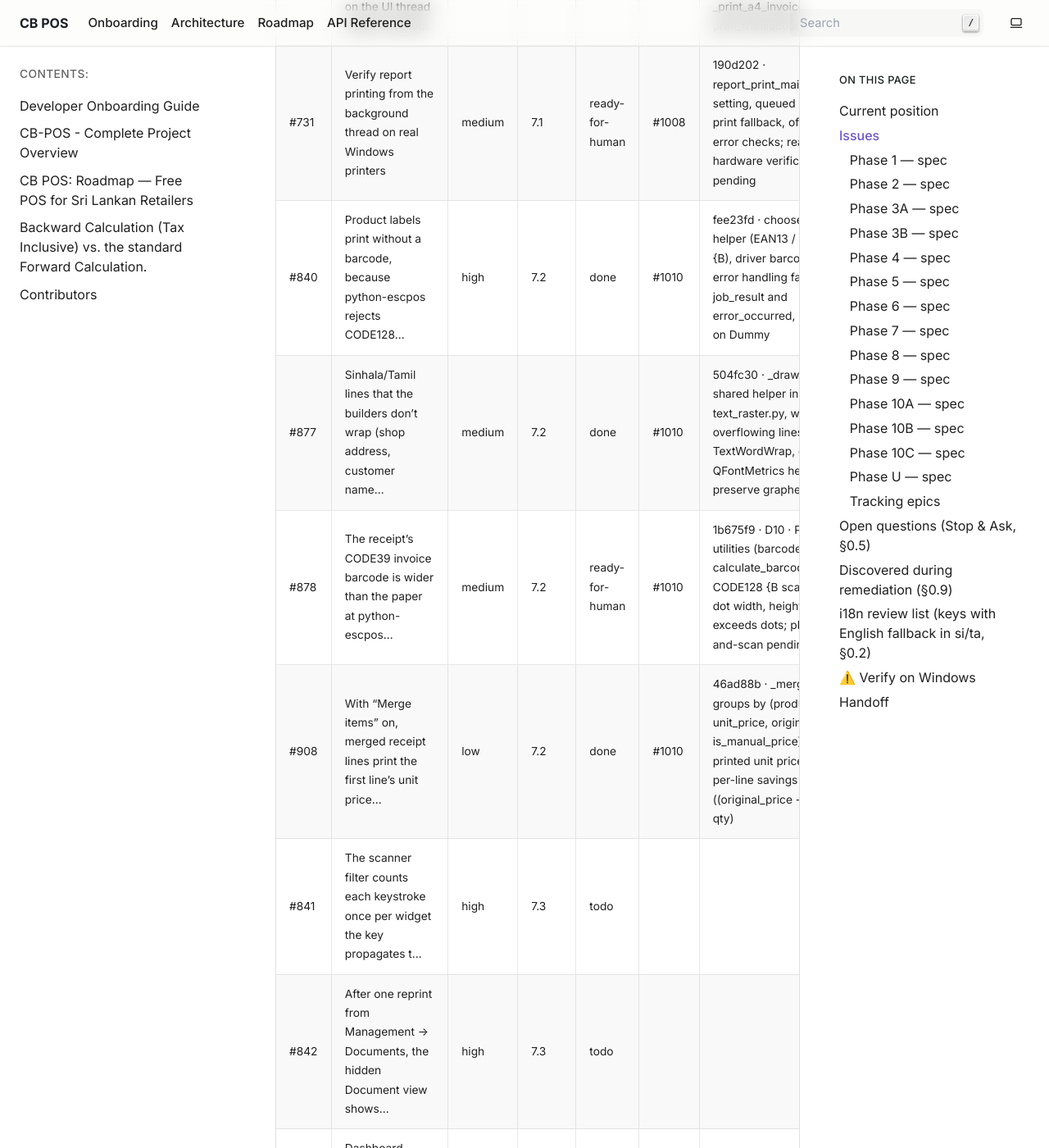
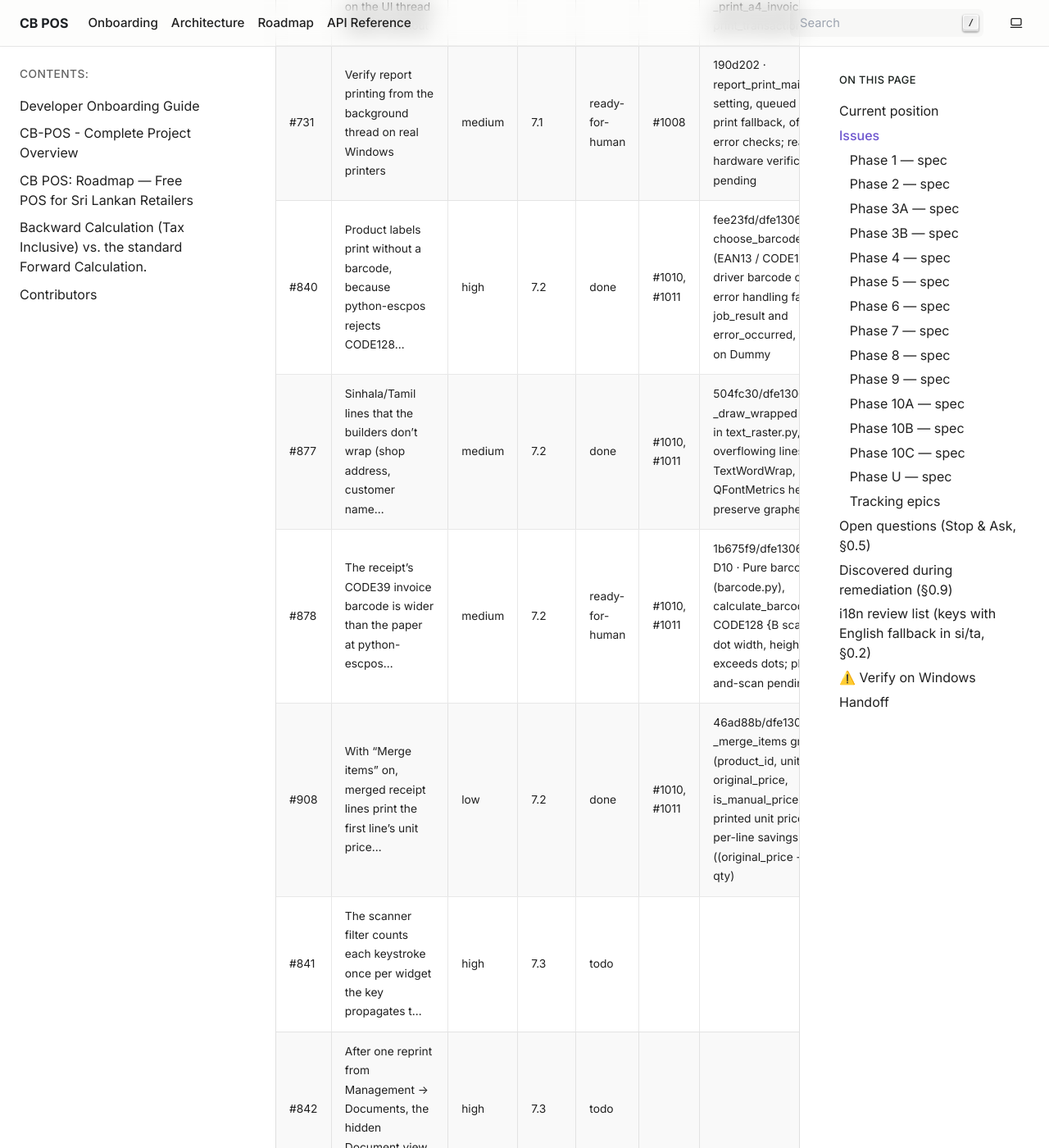
Before and after one commit to HMAHD/CB-POS, a Sphinx documentation site: the page built from docs/remediation/PROGRESS.md, in a window 1280 px wide and 1400 px high, scrolled down 17365 px. Shown: the whole window at 82% size. Built offline with Sphinx 7.4.7, drawn with Linux system fonts in a browser that asks for light colours; pages that are not in the unit, such as notebooks, are missing from menus; some of the changed text lies outside the part shown.

Commit message:
docs(progress): record merge of Batch 7.2 PR #1011 and start Batch 7.3

```diff
--- a/docs/remediation/PROGRESS.md
+++ b/docs/remediation/PROGRESS.md
@@ -170,10 +170,10 @@ Statuses: `todo` · `in-progress` · `blocked (Q#)` · `pr-open` · `done` (merg
 | #803 | Configured A4 printer is ignored; invoices go to the Windows default printer | medium | 7.1 | done | #1008 | 9a8cc00 · _resolve_a4_printer routes A4 invoice to configured printer or falls back to default |
 | #879 | The A4 tax invoice PDF is built synchronously on the UI thread inside checkout | medium | 7.1 | done | #1008 | b08a23f/82dff26/41e2854 · a4_invoice background worker job, eager relationship loading, queue via _print_a4_invoice in print_transaction |
 | #731 | Verify report printing from the background thread on real Windows printers | medium | 7.1 | ready-for-human | #1008 | 190d202 · report_print_main_thread_final setting, queued main-thread print fallback, offline/cancel error checks; real Windows hardware verification matrix pending |
-| #840 | Product labels print without a barcode, because python-escpos rejects CODE128… | high | 7.2 | done | #1010 | fee23fd · choose_barcode helper (EAN13 / CODE128 {C / {B), driver barcode command error handling fails job with job_result and error_occurred, GS k verified on Dummy |
-| #877 | Sinhala/Tamil lines that the builders don't wrap (shop address, customer name… | medium | 7.2 | done | #1010 | 504fc30 · _draw_wrapped shared helper in text_raster.py, wrap overflowing lines with TextWordWrap, dynamic QFontMetrics height, preserve grapheme clusters |
-| #878 | The receipt's CODE39 invoice barcode is wider than the paper at python-escpos… | medium | 7.2 | ready-for-human | #1010 | 1b675f9 · D10 · Pure barcode utilities (barcode.py), calculate_barcode_width, CODE128 {B scaling to paper dot width, height 60, omit if exceeds dots; physical print-and-scan pending |
-| #908 | With "Merge items" on, merged receipt lines print the first line's unit price… | low | 7.2 | done | #1010 | 46ad88b · _merge_items groups by (product_id, unit_price, original_price, is_manual_price), honest printed unit price, accurate per-line savings ((original_price - unit_price) * qty) |
+| #840 | Product labels print without a barcode, because python-escpos rejects CODE128… | high | 7.2 | done | #1010, #1011 | fee23fd/dfe1306, d311f62 · choose_barcode helper (EAN13 / CODE128 {C / {B), driver barcode command error handling fails job with job_result and error_occurred, GS k verified on Dummy |
+| #877 | Sinhala/Tamil lines that the builders don't wrap (shop address, customer name… | medium | 7.2 | done | #1010, #1011 | 504fc30/dfe1306, d311f62 · _draw_wrapped shared helper in text_raster.py, wrap overflowing lines with TextWordWrap, dynamic QFontMetrics height, preserve grapheme clusters |
+| #878 | The receipt's CODE39 invoice barcode is wider than the paper at python-escpos… | medium | 7.2 | ready-for-human | #1010, #1011 | 1b675f9/dfe1306, d311f62 · D10 · Pure barcode utilities (barcode.py), calculate_barcode_width, CODE128 {B scaling to paper dot width, height 60, omit if exceeds dots; physical print-and-scan pending |
+| #908 | With "Merge items" on, merged receipt lines print the first line's unit price… | low | 7.2 | done | #1010, #1011 | 46ad88b/dfe1306, d311f62 · _merge_items groups by (product_id, unit_price, original_price, is_manual_price), honest printed unit price, accurate per-line savings ((original_price - unit_price) * qty) |
 | #841 | The scanner filter counts each keystroke once per widget the key propagates t… | high | 7.3 | todo | | |
 | #842 | After one reprint from Management → Documents, the hidden Document view shows… | high | 7.3 | todo | | |
 | #846 | Dashboard aborts the app (SIGABRT) when re-shown while a load is still running | high | 7.3 | todo | | |
@@ -309,4 +309,4 @@ Statuses: `todo` · `in-progress` · `blocked (Q#)` · `pr-open` · `done` (merg
 | #877 | Physical 58 mm thermal receipt print of wrapped Sinhala and Tamil lines (shop address, item names) | pending |
 
 ## Handoff
-Batch 7.2 merged in PR #1010. #840, #877, and #908 verified CLOSED on GitHub. #878 remains OPEN with `ready-for-human` for physical 58 mm / 80 mm thermal print-and-scan verification on Windows alongside #731. Next batch is Batch 7.3 (Scanner filter, document view reprint crash, dashboard abort: #841, #842, #846).
+Batch 7.2 merged in PR #1010 (merge commit dfe1306dc481aae85cf4cef58b025146e5803bfa) and follow-up PR #1011 (merge commit d311f62dd7ac158724b63974b8d23fd1da23c380). #840, #877, and #908 verified CLOSED on GitHub. #878 remains OPEN with `ready-for-human` for physical 58 mm / 80 mm thermal print-and-scan verification on Windows alongside #731. Starting Batch 7.3: Scanner, signal and dashboard lifecycle (#841, #842, #846).
```
Also changed, not shown: other parts of docs/remediation/PROGRESS.md (+1 -1 lines).
